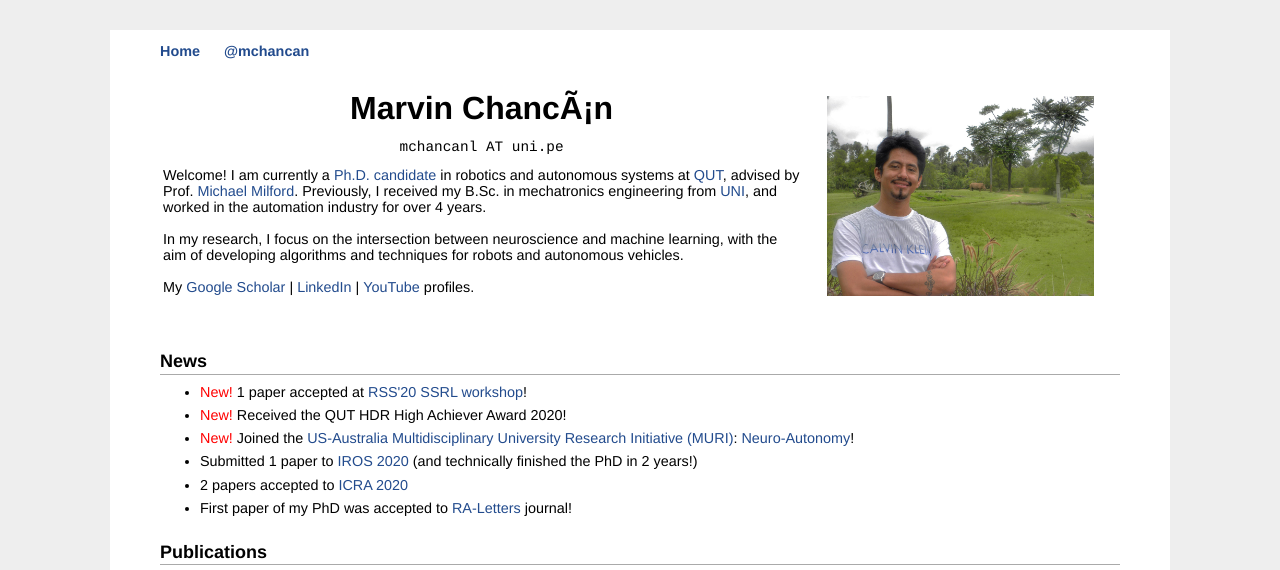
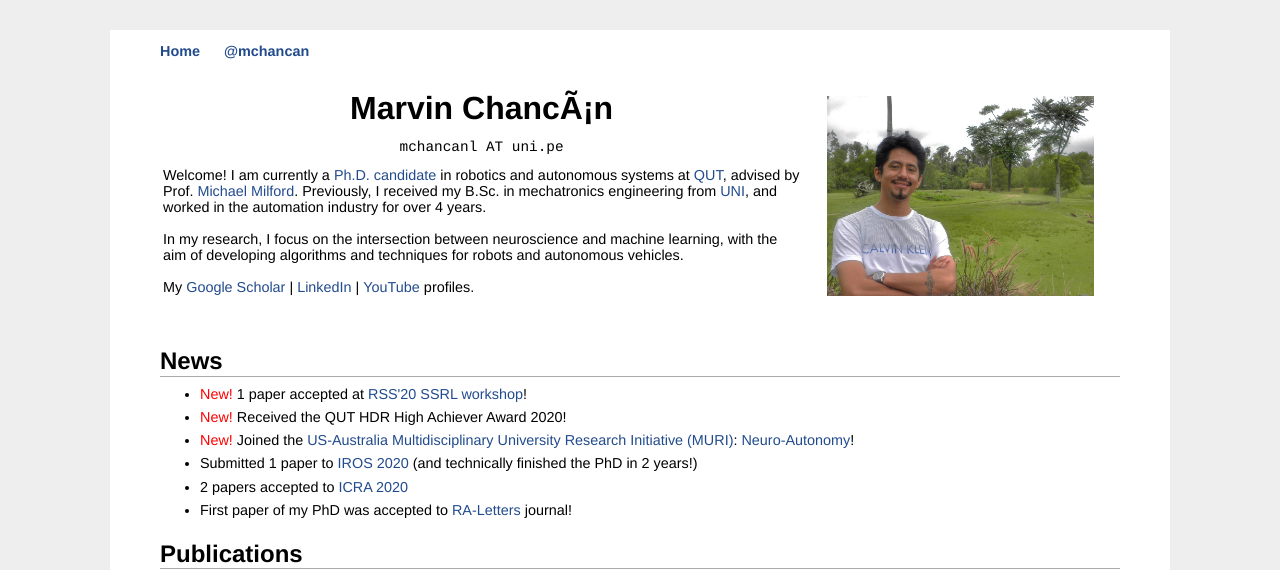
Before and after one commit to mchancan/mchancan.github.io, a Jekyll site: the page built from index.html, in a window 1280 px wide. Shown: the top 570 px of the page. Built offline with Jekyll 4.4.1, drawn with Linux system fonts in a browser that asks for light colours; comment, search, counter and statistics services are not loaded; grey boxes are pictures that could not be loaded.

Commit message:
Update index.html

```diff
--- a/index.html
+++ b/index.html
@@ -28,7 +28,7 @@ title: Marvin's Homepage
 </tbody>
 </table>
 
-<h2><font size=4.5>News</font></h2>
+<h2><font size=5>News</font></h2>
 <ul>
 	<li><font color = 'red'>New!</font> 1 paper accepted at <a href="https://www.brainlinks-braintools.uni-freiburg.de/rss20-ssrl/">RSS'20 SSRL workshop</a>!</li>
 	<li><font color = 'red'>New!</font> Received the QUT HDR High Achiever Award 2020!</a></li>
@@ -38,7 +38,7 @@ title: Marvin's Homepage
 	<li>First paper of my PhD was accepted to <a href="https://ieeexplore.ieee.org/xpl/aboutJournal.jsp?punumber=7083369">RA-Letters</a> journal!</li>
 </ul>
 
-<h2><font size=4.5>Publications</font></h2>
+<h2><font size=5>Publications</font></h2>
 <table width="100%">
 	<tbody>
 	<tr>
```
